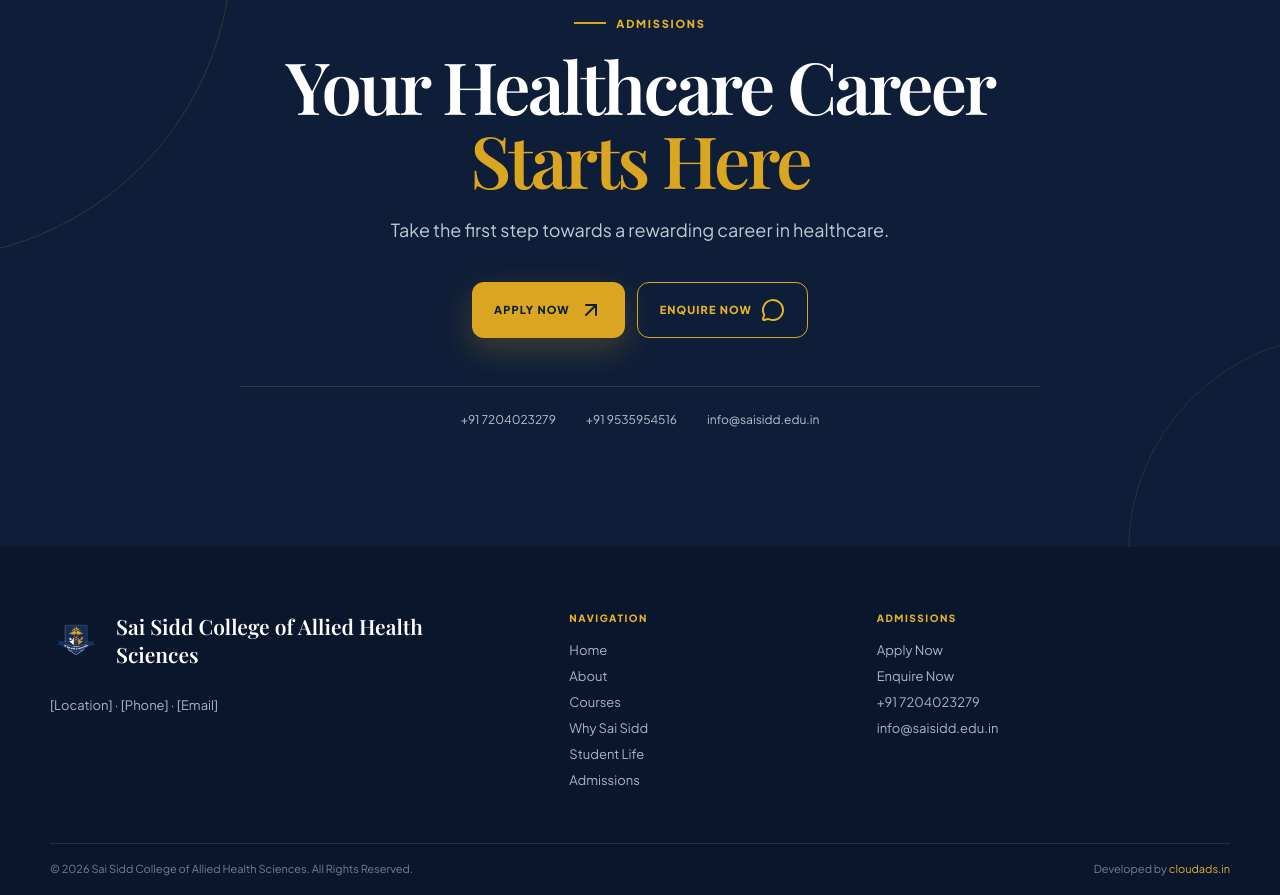
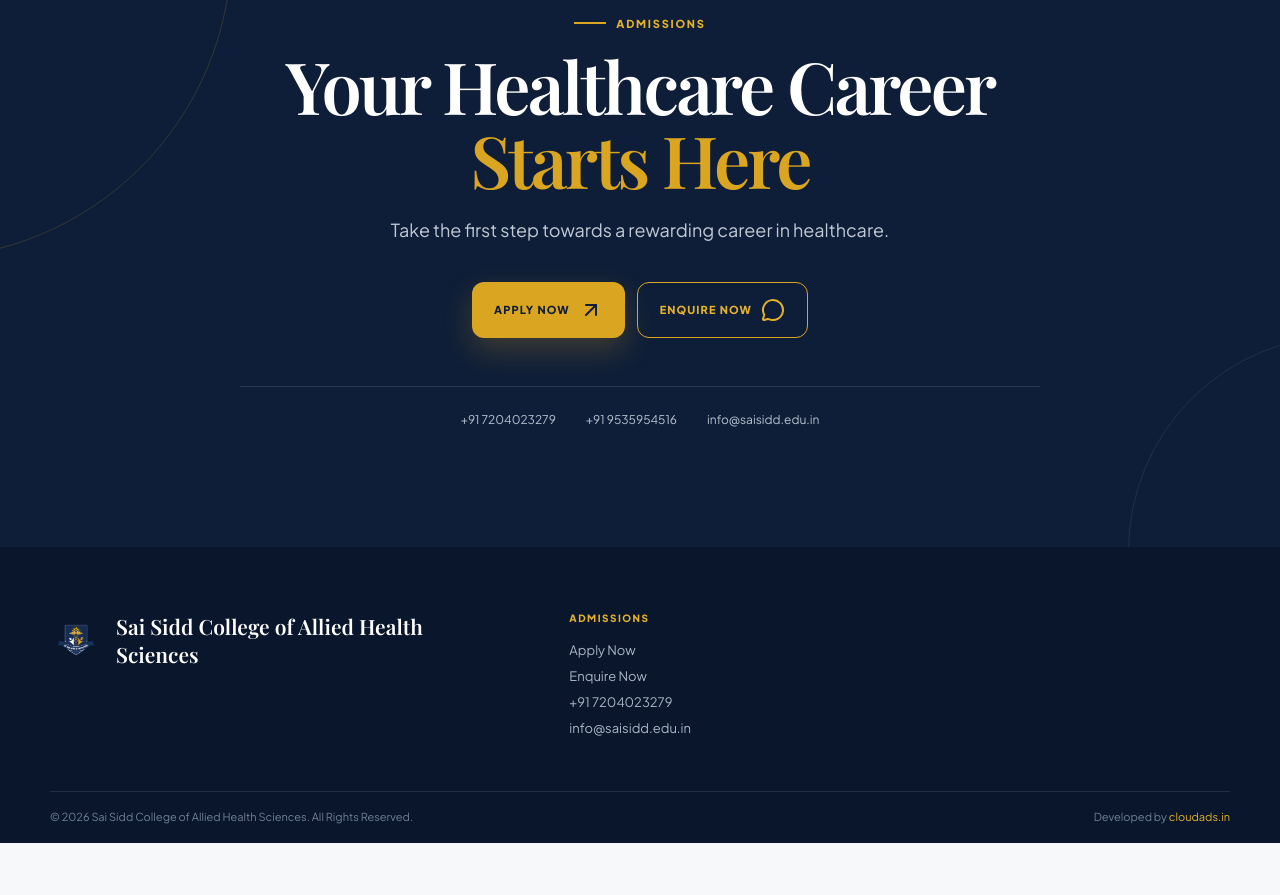
Before and after one commit to quadmediatvm/sai-sida-allied, a plain HTML site: page index.html in a window 1280 px wide. Shown: the part 4443-5338 px from the top of the page. After the commit the page ends 5286 px from the top, so only its background shows below. Drawn offline with nearby package versions, Linux system fonts and the light colour scheme.

```diff
--- a/index.html
+++ b/index.html
@@ -89,7 +89,7 @@
 <section class="admissions" id="admissions"><div class="container admissions-inner"><div class="eyebrow" style="color:var(--gold2);justify-content:center">Admissions</div><h2 class="reveal">Your Healthcare Career <span class="gold">Starts Here</span></h2><p class="reveal delay1">Take the first step towards a rewarding career in healthcare.</p><div class="actions reveal delay2"><a class="btn btn-gold" href="https://wa.me/917204023279?text=Hello%21%20I%20want%20to%20apply%20at%20Sai%20Sidd%20College%20of%20Allied%20Health%20Sciences." target="_blank" rel="noopener">Apply Now <i data-lucide="arrow-up-right"></i></a><a class="btn" style="border:1px solid var(--gold);color:var(--gold2)" href="https://wa.me/917204023279?text=Hello%21%20I%20have%20an%20enquiry%20about%20Sai%20Sidd%20College%20of%20Allied%20Health%20Sciences." target="_blank" rel="noopener">Enquire Now <i data-lucide="message-circle"></i></a></div><div class="contact-strip"><a href="tel:+917204023279">+91 7204023279</a><a href="tel:+919535954516">+91 9535954516</a><a href="mailto:info@saisidd.edu.in">info@saisidd.edu.in</a></div></div></section>
 </main>
 
-<footer><div class="container"><div class="footer-grid"><div><div class="footer-brand"><img src="sai sidd logo.png" alt="Sai Sidd College of Allied Health Sciences Logo"><span><strong>Sai Sidd College of Allied Health Sciences</strong></span></div><div class="footer-contact">[Location] · [Phone] · [Email]</div></div><div><p class="footer-title">Navigation</p><div class="footer-links"><a href="#home">Home</a><a href="#about">About</a><a href="#courses">Courses</a><a href="#why">Why Sai Sidd</a><a href="#student-life">Student Life</a><a href="#admissions">Admissions</a></div></div><div><p class="footer-title">Admissions</p><div class="footer-links"><a href="#admissions">Apply Now</a><a href="#admissions">Enquire Now</a><a href="tel:+917204023279">+91 7204023279</a><a href="mailto:info@saisidd.edu.in">info@saisidd.edu.in</a></div></div></div><div class="footer-bottom"><span>© 2026 Sai Sidd College of Allied Health Sciences. All Rights Reserved.</span><span>Developed by <a href="https://www.instagram.com/cloudads.in/" target="_blank" rel="noopener noreferrer">cloudads.in</a></span></div></div></footer>
+<footer><div class="container"><div class="footer-grid"><div><div class="footer-brand"><img src="sai sidd logo.png" alt="Sai Sidd College of Allied Health Sciences Logo"><span><strong>Sai Sidd College of Allied Health Sciences</strong></span></div></div><div><p class="footer-title">Admissions</p><div class="footer-links"><a href="#admissions">Apply Now</a><a href="#admissions">Enquire Now</a><a href="tel:+917204023279">+91 7204023279</a><a href="mailto:info@saisidd.edu.in">info@saisidd.edu.in</a></div></div></div><div class="footer-bottom"><span>© 2026 Sai Sidd College of Allied Health Sciences. All Rights Reserved.</span><span>Developed by <a href="https://www.instagram.com/cloudads.in/" target="_blank" rel="noopener noreferrer">cloudads.in</a></span></div></div></footer>
 <script>
 lucide.createIcons();
 const header=document.getElementById('siteHeader');
```
